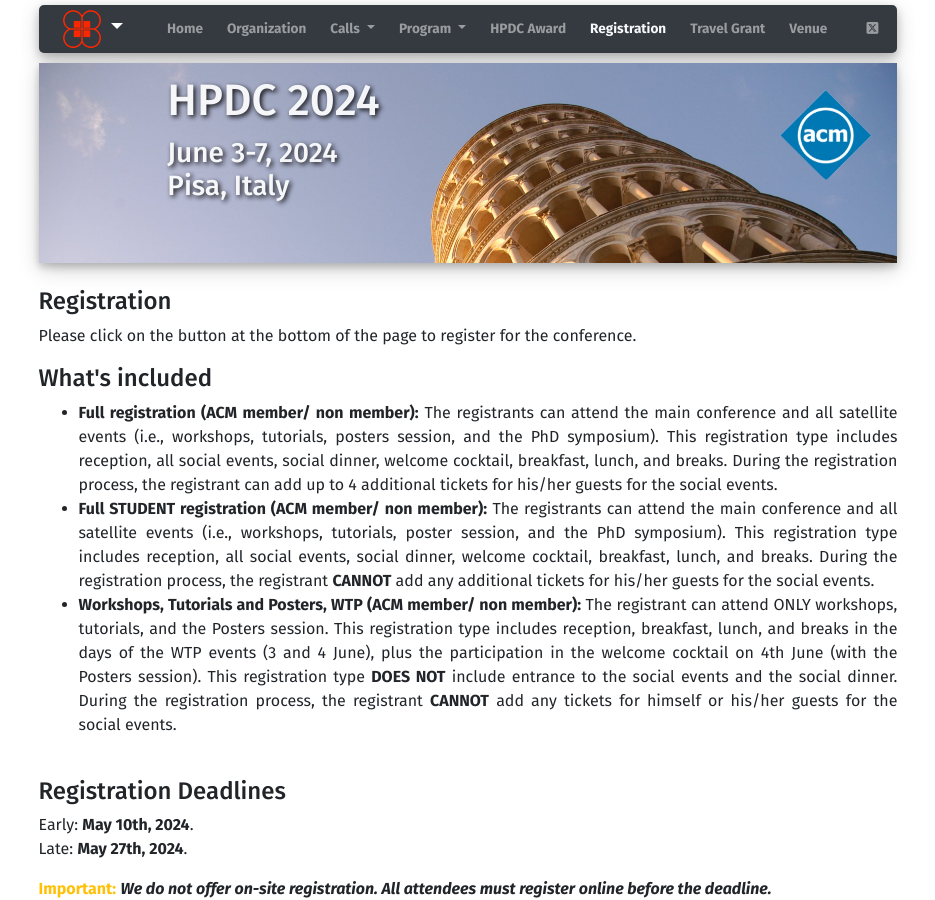
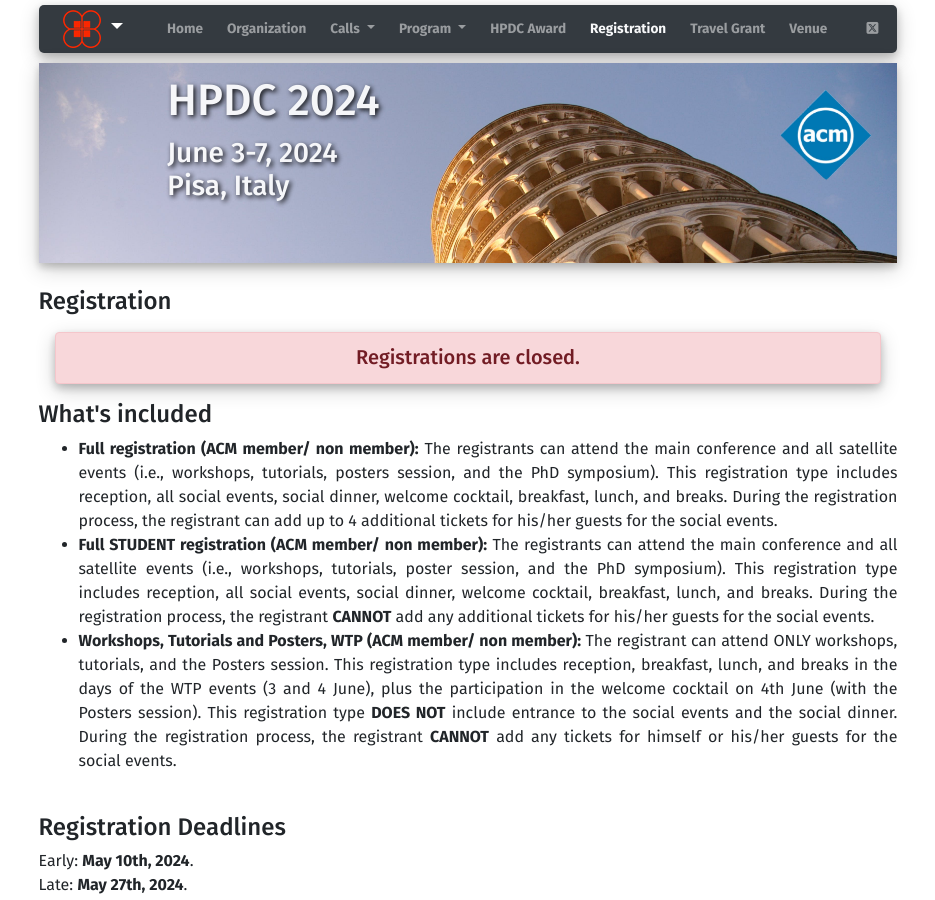
Before and after one commit to jacopo-massa/hpdc24-site, a Jekyll site: the page built from registration.html, in a window 1280 px wide and 900 px high. Shown: the whole window, without its empty margins (172-1107 px from the left). Built offline with Jekyll 4.4.1, drawn with Linux system fonts in a browser that asks for light colours; some of the changed text lies outside the part shown.

Commit message:
closed registrations

```diff
--- a/_data/news.yml
+++ b/_data/news.yml
@@ -1,5 +1,8 @@
+- date: 2024-05-27
+  text: <b>Registration site closed</b>
+  visible: True
 - date: 2024-04-16
-  text: <b>Registration site opened</b>
+  text: Registration site opened
   visible: True
 - date: 2024-03-06
   text: 'Call for Nomination: "HPDC 2024 Achievement Award" has been published'
--- a/_data/registration.yml
+++ b/_data/registration.yml
@@ -1,4 +1,5 @@
 about: Please click on the button at the bottom of the page to register for the conference.
+closed: True
 
 visa: |
   It will be possible to request the VISA Support letter during the registration process,
--- a/registration.html
+++ b/registration.html
@@ -8,13 +8,16 @@
     <div class="col text-justify conference">
         <div>
             <h4>Registration</h4>
+            {% if site.data.registration.closed %}
+            <div class="alert alert-danger rounded text-center mx-3 my-3">
+                <b class="h5">Registrations are closed.</b>
+            </div>
+            {% else %}
             {% if site.data.registration.about %}
             <p>
                 {{site.data.registration.about}}
             </p>
             {% endif %}
-            {% if site.data.registration.url %}
-
             {% endif %}
 
             <h4>What's included</h4>
@@ -119,6 +122,11 @@
             </p>
             <br>
             <h4>Registration site</h4>
+            {% if site.data.registration.closed %}
+            <div class="alert alert-danger rounded text-center mx-3 my-5">
+                <b class="h5">Registrations are closed.</b>
+            </div>
+            {% else %}
             Please click the button below to start the registration process:
             <p>
                 <center>
@@ -126,6 +134,7 @@
                         onclick="parent.open('{{site.data.registration.url}}')">HPDC Registration Site</button>
                 </center>
             </p>
+            {% endif %}
         </div>
     </div>
 </div>
```
